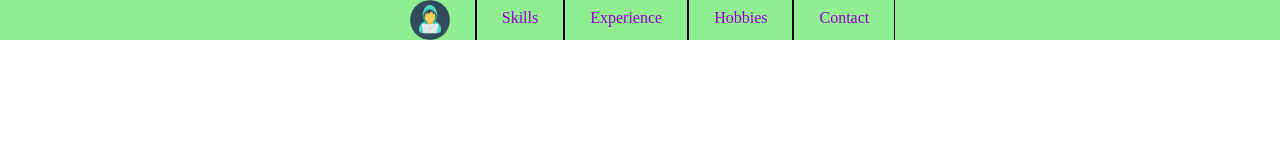
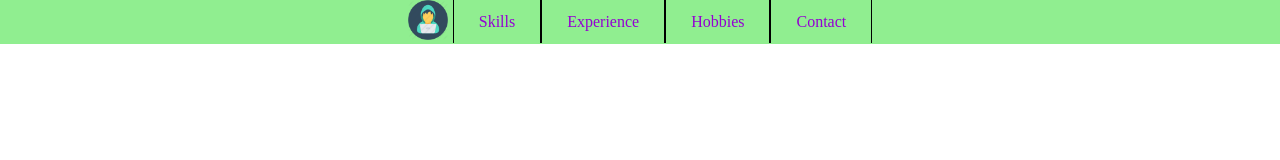
Before and after one commit to NDThacker/NDThacker.github.io, a plain HTML site: page index.html in a window 1280 px wide. Drawn offline with Linux system fonts and the light colour scheme; a web font is replaced by a local one.

Commit message:
Navbar completed

```diff
--- a/css/index.css
+++ b/css/index.css
@@ -3,8 +3,6 @@
 	display: flex;
 	justify-content: center;
 	background-color: lightgreen;
-	height: 40px;
-
 }
 
 * {
@@ -36,23 +34,14 @@ body {
 	margin: 0 25px 0 25px;
 	color: darkviolet;
 	text-decoration: none;
-	line-height: 36px;
+	line-height: 270%;
 }
 
 .logo img {
-	height: auto;
 	width: inherit;
-}
-
-#nav-logo {
-	float: left;
-	display: block;
-	border-right: 1px solid black;
-	height: inherit;
-	padding: 0 25px 0 25px;
 }
 
 .logo {
 	width: 40px;
-
+	margin-right: 5px;
 }
--- a/index.html
+++ b/index.html
@@ -14,11 +14,8 @@
 
 <body>
 	<div class='navbar-container'>
-
+		<a class="logo" href="index.html"><img src="../icon.ico" alt="Logo" /></a>
 		<ul class='navbar'>
-			<li id="nav-logo">
-				<a class="logo" href="index.html"><img src="../icon.ico" alt="Logo" /></a>
-			</li>
 			<li class='navlink'>
 				<a class="nav-a" href="#">Skills</a>
 			</li>
```
